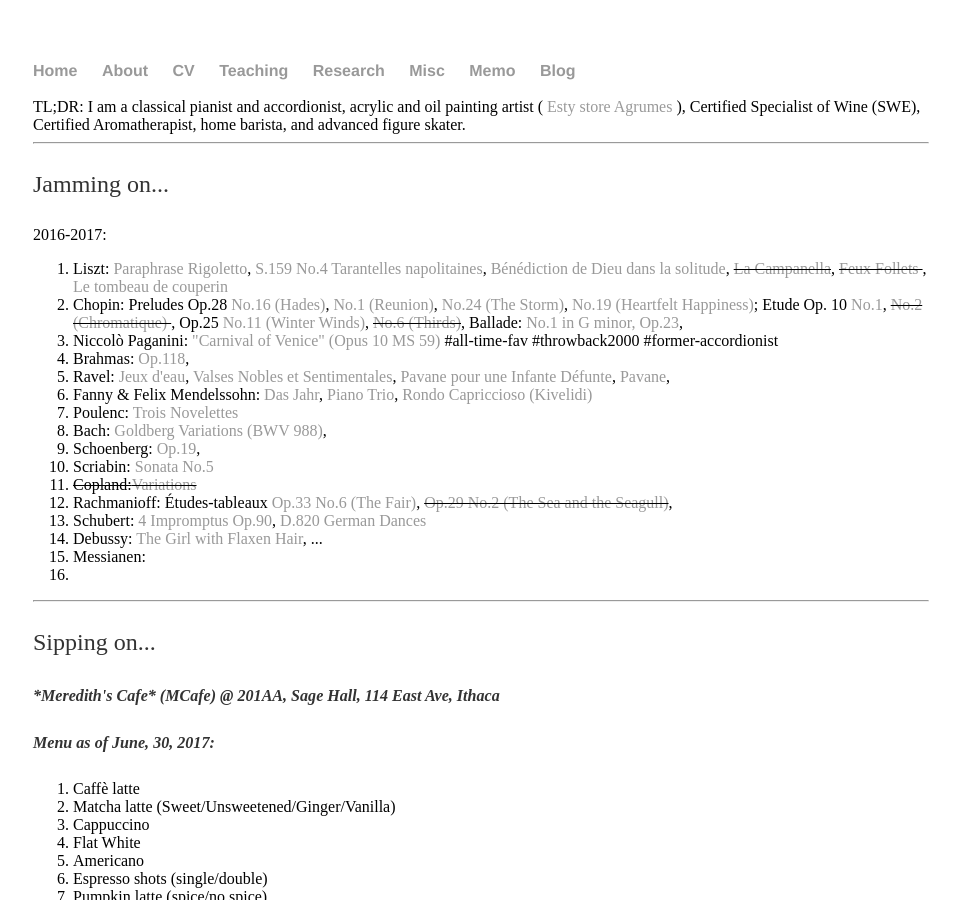
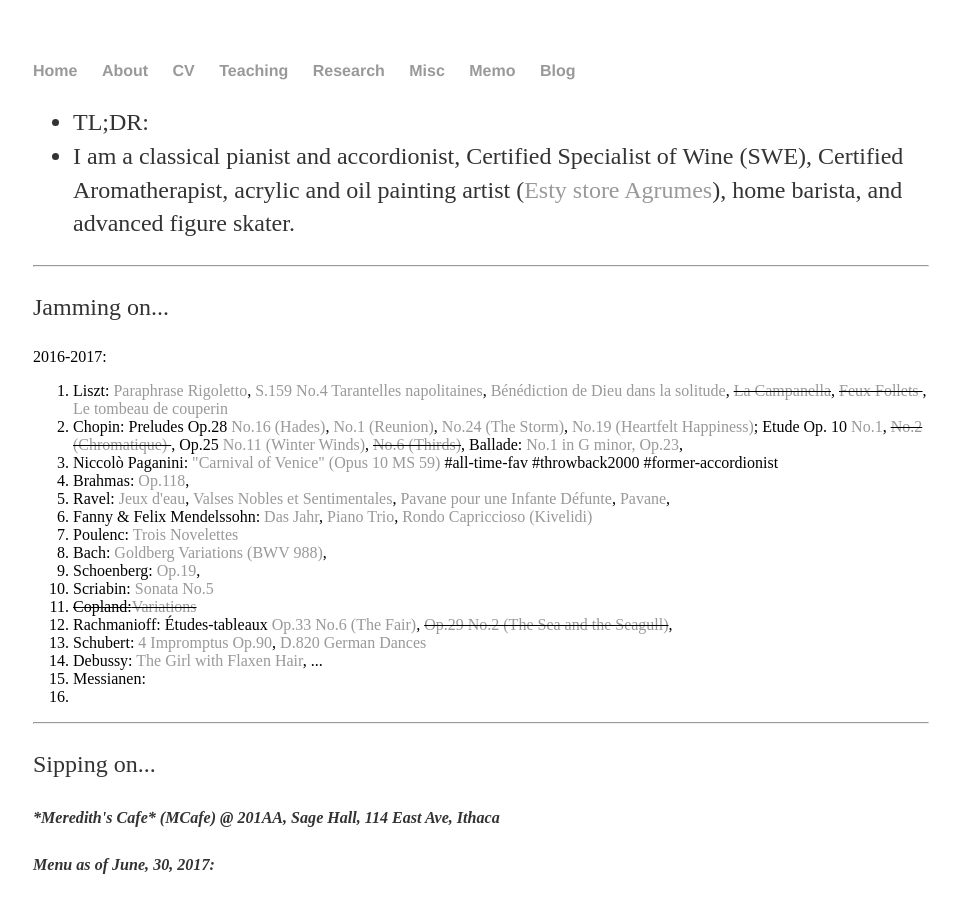
Before and after one commit to shenglih/shenglih.github.io, a Jekyll site: the page built from misc/index.html, in a window 1280 px wide and 900 px high. Shown: the whole window, without its empty margins (159-1119 px from the left). Built offline with Jekyll 4.4.1, drawn with Linux system fonts in a browser that asks for light colours.

Commit message:
Update index.html

```diff
--- a/misc/index.html
+++ b/misc/index.html
@@ -4,9 +4,11 @@
 ---
 <div class="blurb">
 
-	TL;DR:
+	<ul>
+		<li>TL;DR: </li>
 
-	I am a classical pianist and accordionist, acrylic and oil painting artist (<a href="http://etsy.me/2yDRvTQ"> Esty store Agrumes </a>), Certified Specialist of Wine (SWE), Certified Aromatherapist, home barista, and advanced figure skater.
+	<li>I am a classical pianist and accordionist, Certified Specialist of Wine (SWE), Certified Aromatherapist, acrylic and oil painting artist (<a href="http://etsy.me/2yDRvTQ">Esty store Agrumes</a>), home barista, and advanced figure skater.</li>
+	</ul>
 	<hr>
 	<p> Jamming on... </p>
 	2016-2017:
```
